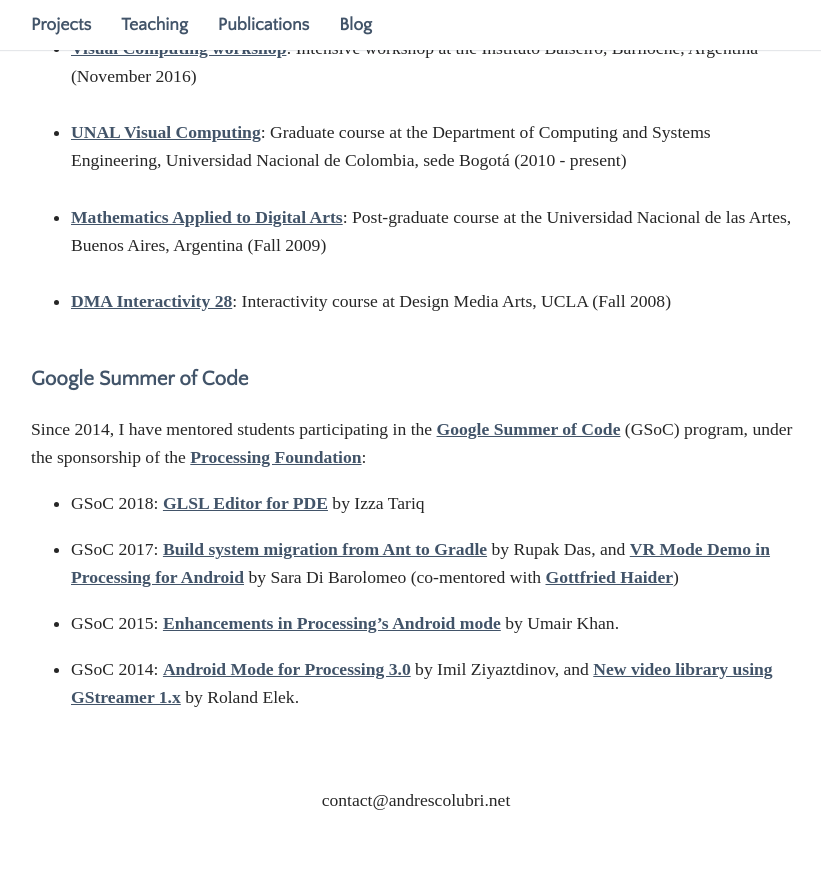
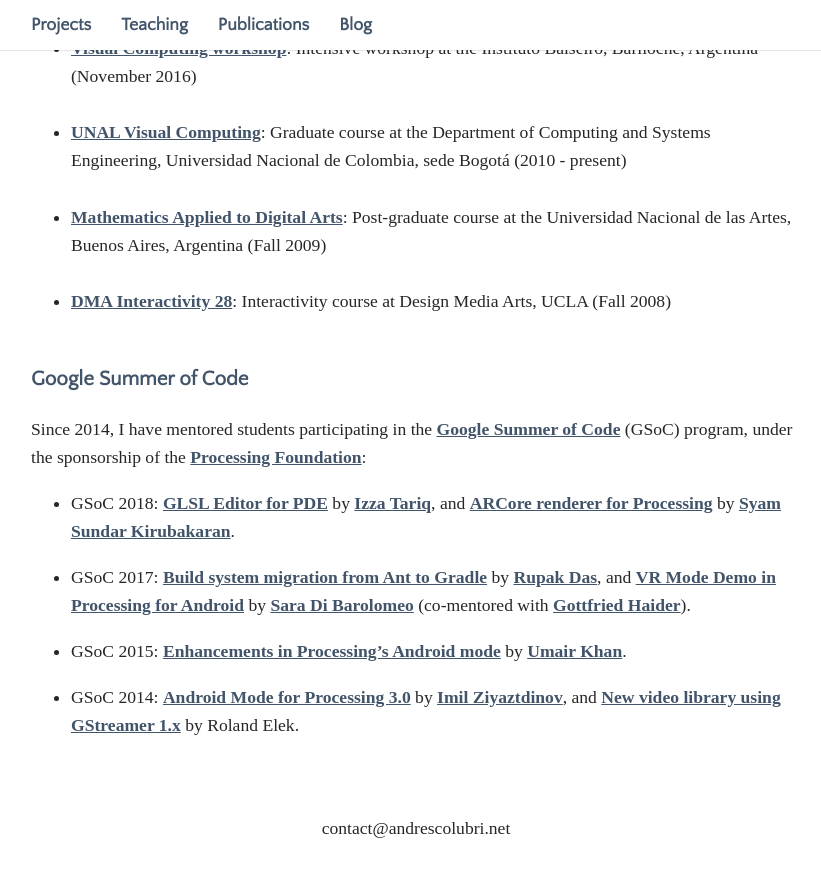
Before and after one commit to codeanticode/andrescolubri.net, a Jekyll site: the page built from _pages/02_teaching.md, in a window 1280 px wide and 900 px high, scrolled down 595 px. Shown: the top 877 px of the window, without its empty margins (224-1045 px from the left). Built offline with Jekyll 4.4.1, drawn with Linux system fonts in a browser that asks for light colours; some web fonts are replaced.

Commit message:
some edits in GSOC and mentoring info

```diff
--- a/_pages/02_teaching.md
+++ b/_pages/02_teaching.md
@@ -28,10 +28,10 @@
 
 Since 2014, I have mentored students participating in the [Google Summer of Code](https://summerofcode.withgoogle.com/){:target="_blank"} (GSoC) program, under the sponsorship of the [Processing Foundation](https://processingfoundation.org/){:target="_blank"}:
 
-* GSoC 2018: [GLSL Editor for PDE](https://summerofcode.withgoogle.com/dashboard/organization/4915113891463168/proposal/5269541785960448/){:target="_blank"} by Izza Tariq
+* GSoC 2018: [GLSL Editor for PDE](https://summerofcode.withgoogle.com/dashboard/project/5269541785960448/details/){:target="_blank"} by [Izza Tariq](https://www.izzatariq.com/){:target="_blank"}, and [ARCore renderer for Processing](https://summerofcode.withgoogle.com/dashboard/project/5548842435477504/details/){:target="_blank"} by [Syam Sundar Kirubakaran](https://syamsundarkirubakaran.github.io/){:target="_blank"}.
 
-* GSoC 2017: [Build system migration from Ant to Gradle](https://procandsoc17.wordpress.com/){:target="_blank"} by Rupak Das, and [VR Mode Demo in Processing for Android](https://picorana.github.io/blog){:target="_blank"} by Sara Di Barolomeo (co-mentored with [Gottfried Haider](http://ghai.xyz/){:target="_blank"})
+* GSoC 2017: [Build system migration from Ant to Gradle](https://procandsoc17.wordpress.com/){:target="_blank"} by [Rupak Das](https://github.com/rupak0577){:target="_blank"}, and [VR Mode Demo in Processing for Android](https://picorana.github.io/blog){:target="_blank"} by [Sara Di Barolomeo](https://picorana.github.io/){:target="_blank"} (co-mentored with [Gottfried Haider](http://ghai.xyz/){:target="_blank"}).
 
-* GSoC 2015: [Enhancements in Processing’s Android mode](http://omerjerk.in/index.php/2015/08/15/gsoc-2015-the-processing-foundation/){:target="_blank"} by Umair Khan.
+* GSoC 2015: [Enhancements in Processing’s Android mode](http://omerjerk.in/index.php/2015/08/15/gsoc-2015-the-processing-foundation/){:target="_blank"} by [Umair Khan](https://github.com/omerjerk){:target="_blank"}.
 
-* GSoC 2014: [Android Mode for Processing 3.0](https://www.google-melange.com/archive/gsoc/2014/orgs/processing/projects/imilka.html){:target="_blank"} by Imil Ziyaztdinov, and [New video library using GStreamer 1.x](https://github.com/gstreamer-java/gir2java/wiki/GSOC-2014-report){:target="_blank"} by Roland Elek.
+* GSoC 2014: [Android Mode for Processing 3.0](https://www.google-melange.com/archive/gsoc/2014/orgs/processing/projects/imilka.html){:target="_blank"} by [Imil Ziyaztdinov](https://github.com/imilka){:target="_blank"}, and [New video library using GStreamer 1.x](https://github.com/gstreamer-java/gir2java/wiki/GSOC-2014-report){:target="_blank"} by Roland Elek.
```
Also changed, not shown: collections/_sciteaching/01_sabeti.md (+1 -1 lines).
